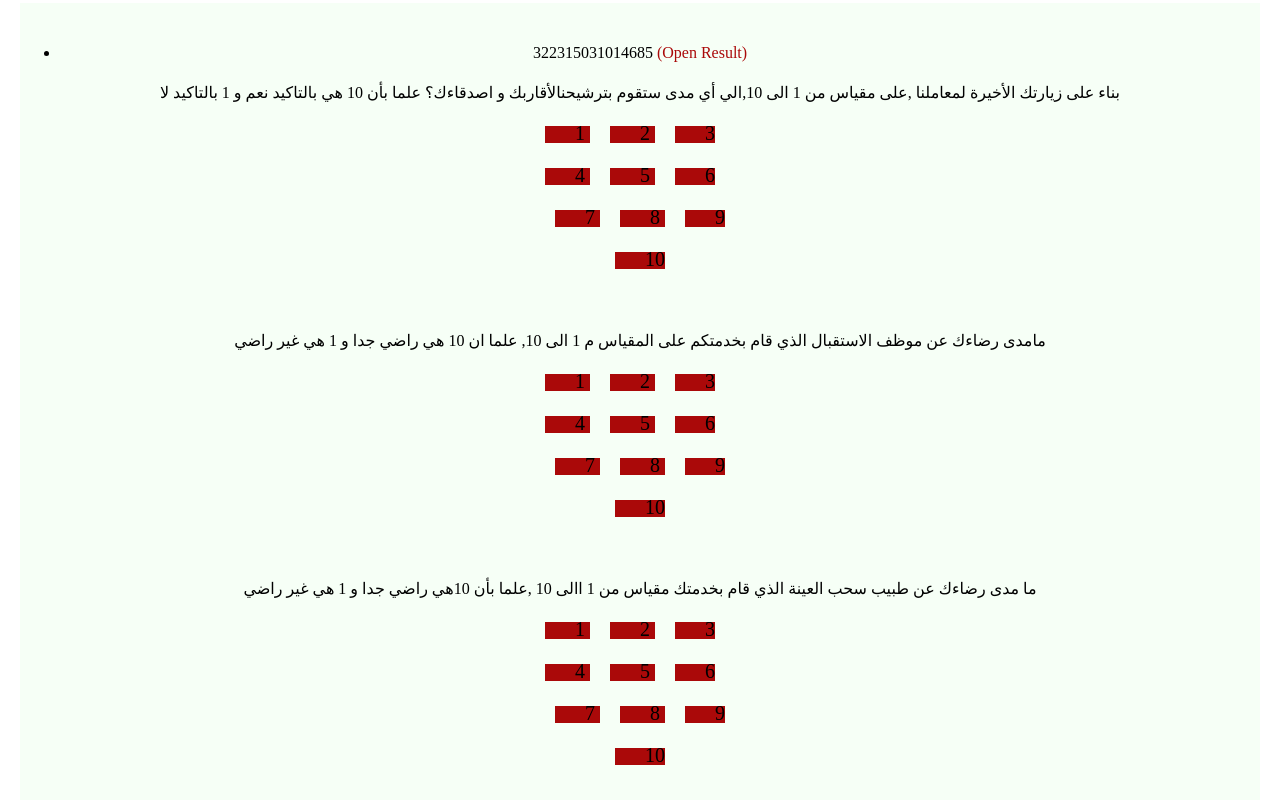
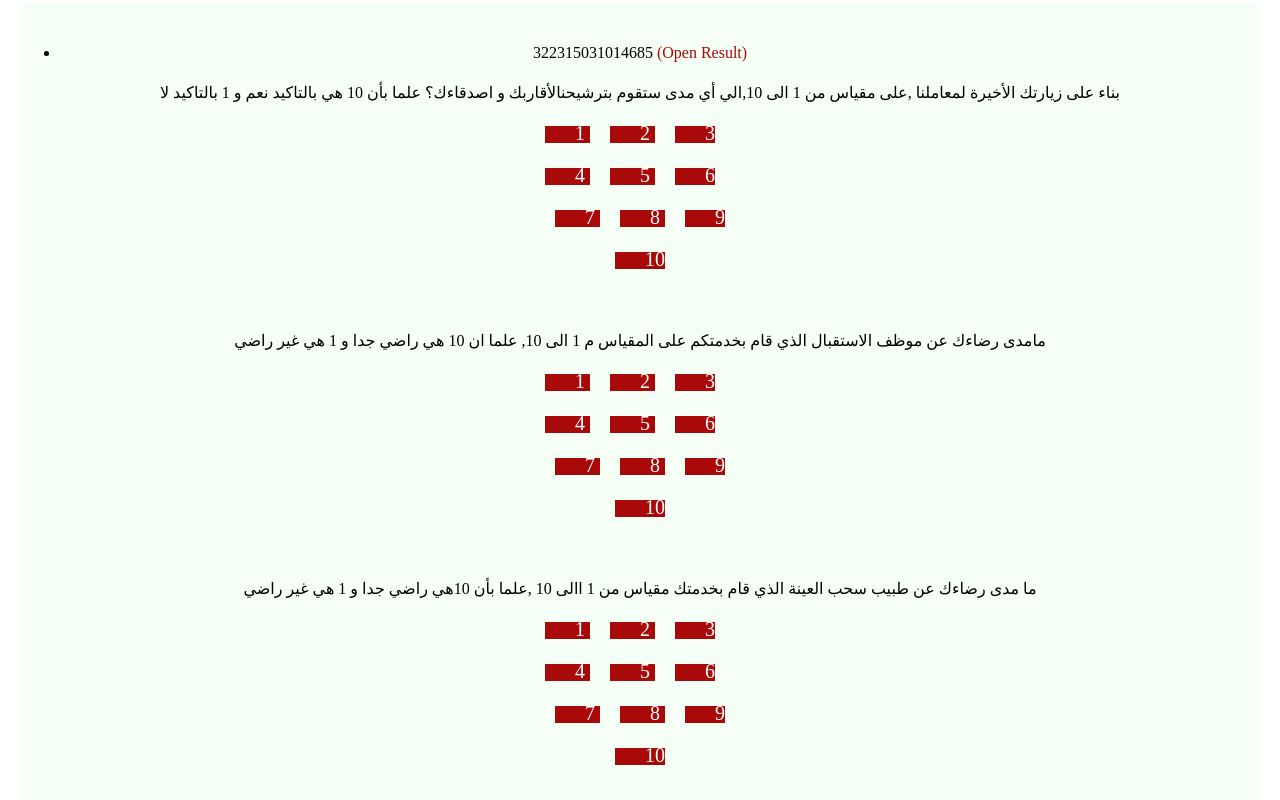
Before and after one commit to SalmaKhamis/hospital, a plain HTML site: page new task/index.html in a window 1280 px wide. Shown: the part 960-1760 px from the top of the page. Drawn offline with Linux system fonts and the light colour scheme.

Commit message:
Update style.css

```diff
--- a/new task/style.css
+++ b/new task/style.css
@@ -209,7 +209,8 @@
     display: inline;
     background-color:rgb(170, 9, 9);
     margin-right: 20px;
-    h   display: inline;
+       display: inline;
+    color:white;
 
 }
 input[type=text] {
```
